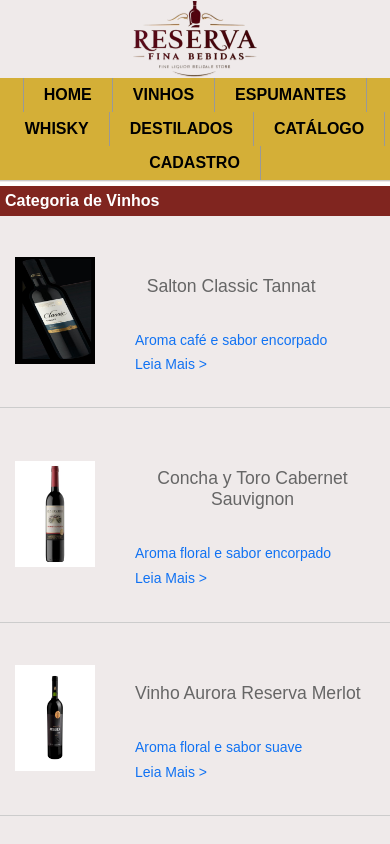
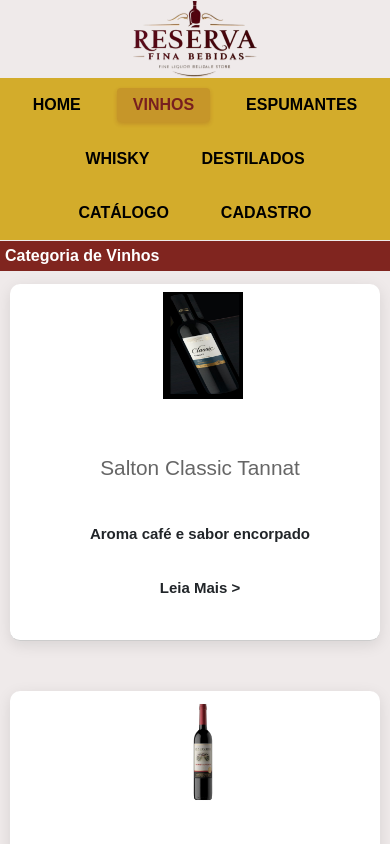
Before and after one commit to thawanylima/reserva-fina-bebidas, a React (Create React App) app: page /vinhos in a window 390 px wide. Shown: the top 844 px of the page. Built offline with nearby package versions, Linux system fonts and the light colour scheme.

Commit message:
update style e add componente bebidaindividual

```diff
--- a/src/App.js
+++ b/src/App.js
@@ -13,6 +13,7 @@
 import Tabela from "./components/Tabela";
 import BuscaBebidaAlteracao from "./components/BuscaBebidaAlteracao";
 import Cadastro from "./components/Cadastro";
+import BebidaIndividual from './components/BebidaIndividual';
 import axios from "axios";
 
 class App extends Component{
@@ -72,6 +73,8 @@
 
           <Route path="/tabela" element={<Tabela bebidas={this.state.bebidas} excluirBebida={this.excluirBebida} />} />
 
+          <Route path="/bebida/:slug" element={<BebidaIndividual bebidas={bebidas} />} />
+
           <Route path="/bebida/:bebidaSlug" element={<BuscaBebida bebidas={this.state.bebidas} />}/>
           <Route path="*" element={<NotFound />} />
         </Routes>
--- /dev/null
+++ b/src/components/BebidaIndividual.js
@@ -0,0 +1,99 @@
+import React from 'react';
+import { useParams, Link } from 'react-router-dom';
+
+const BebidaIndividual = ({ bebidas }) => {
+  const { slug } = useParams();
+
+  // Encontra a bebida pelo slug
+  const bebida = bebidas.find(b => b.slug === slug);
+
+  // Se não encontrar a bebida, mostra erro
+  if (!bebida) {
+    return (
+      <main className="principal">
+        <div className="produto-nao-encontrado">
+          <h2>Produto não encontrado</h2>
+          <p>Desculpe, não conseguimos encontrar o produto solicitado.</p>
+          <Link to="/" className="botao lista-cadastrar-alterar">
+            Voltar ao início
+          </Link>
+        </div>
+      </main>
+    );
+  }
+
+  return (
+    <main className="produto-individual-container">
+      <div className="produto-header">
+        <div className="produto-imagem">
+          <img
+            src={`/imagens/bebidas/${bebida.imagem}.jpg`}
+            alt={bebida.nome}
+            onError={(e) => {
+              e.target.src = '/imagens/placeholder.jpg'; // imagem padrão se não carregar
+            }}
+          />
+        </div>
+
+        <div className="produto-info">
+          <h1>{bebida.nome}</h1>
+
+          {bebida.marca && (
+            <div className="produto-marca">
+              <strong>Marca:</strong> {bebida.marca}
+            </div>
+          )}
+
+          {bebida.tipo && (
+            <div className="produto-tipo">
+              <strong>Categoria:</strong> {bebida.tipo}
+            </div>
+          )}
+
+          {bebida.preco && (
+            <div className="produto-preco">
+              <strong>Preço:</strong> R$ {bebida.preco}
+            </div>
+          )}
+        </div>
+      </div>
+
+      <div className="produto-detalhes">
+        <h3>Descrição</h3>
+        <p>{bebida.descricao}</p>
+
+        {bebida.detalhes && (
+          <div className="detalhes-extras">
+            <h4>Informações Adicionais</h4>
+            <p>{bebida.detalhes}</p>
+          </div>
+        )}
+
+        {bebida.graduacao && (
+          <div className="graduacao">
+            <strong>Graduação Alcoólica:</strong> {bebida.graduacao}%
+          </div>
+        )}
+
+        {bebida.origem && (
+          <div className="origem">
+            <strong>Origem:</strong> {bebida.origem}
+          </div>
+        )}
+      </div>
+
+      <div className="produto-acoes">
+        <Link to="/" className="botao lista-cadastrar-alterar">
+          ← Voltar aos Produtos
+        </Link>
+
+        {/* Adicione outros botões se necessário */}
+        <button className="botao cadastrar-alterar">
+          Adicionar ao Carrinho
+        </button>
+      </div>
+    </main>
+  );
+};
+
+export default BebidaIndividual;
--- a/src/components/Destilados.js
+++ b/src/components/Destilados.js
@@ -4,6 +4,7 @@
 const Destilados= ({ bebidas }) =>(
     <main className="principal">
         <h2>Categoria de Destilados</h2>
+        <div className="produtos-container">
         {bebidas.filter(t => t.tipo === "Destilados").map(bebida => (
             <div className="card">
                 <div className='thumb'>
@@ -18,6 +19,7 @@
                 </Link>
             </div>
         ))}
+        </div>
     </main>
 )
 export default Destilados;
--- a/src/components/Espumantes.js
+++ b/src/components/Espumantes.js
@@ -4,6 +4,7 @@
 const Espumantes= ({ bebidas }) =>(
     <main className="principal">
         <h2>Categoria de Espumantes</h2>
+        <div className="produtos-container">
         {bebidas.filter(t => t.tipo === "Espumantes").map(bebida => (
             <div className="card">
                 <div className='thumb'>
@@ -18,6 +19,7 @@
                 </Link>
             </div>
         ))}
+        </div>
     </main>
 )
 export default Espumantes;
--- a/src/components/Vinhos.js
+++ b/src/components/Vinhos.js
@@ -4,6 +4,7 @@
 const Vinhos= ({ bebidas }) =>(
     <main className="principal">
         <h2>Categoria de Vinhos</h2>
+        <div className="produtos-container">
         {bebidas.filter(t => t.tipo === "Vinhos").map(bebida => (
             <div className="card">
                 <div className='thumb'>
@@ -18,6 +19,7 @@
                 </Link>
             </div>
         ))}
+        </div>
     </main>
 );
 export default Vinhos;
--- a/src/components/Whisky.js
+++ b/src/components/Whisky.js
@@ -4,6 +4,7 @@
 const Whisky = ({ bebidas }) =>(
     <main className="principal">
         <h2>Categoria de Whisky</h2>
+        <div className="produtos-container">
         {bebidas.filter(t => t.tipo === "Whisky").map(bebida => (
             <div className="card">
                 <div className='thumb'>
@@ -18,6 +19,7 @@
                 </Link>
             </div>
         ))}
+        </div>
     </main>
 );
 export default Whisky;
--- a/src/index.css
+++ b/src/index.css
@@ -33,37 +33,58 @@
   position: absolute;
   top: -20000px;
 }
+/* Estiliza a imagem do logotipo */
+.logo img {
+  height: 120px;         /* Altura aumentada para melhor visualização */
+  max-width: 100%;      /* Evita ultrapassar o espaço da tela */
+  object-fit: contain;  /* Mantém proporção da imagem */
+}
+.topo { /* Container principal do cabeçalho */
+  background-color: #f3ecec;
+  padding: 10px 0;
+  text-align: center;
+}
 .topo h1 {
   width: 200px;
   height: 50px;
   margin: 0 auto;
 }
 .topo ul {
-  background: #d4af37;
-  border-bottom: 1px solid #cacaca;
+background-color: #d3ac2b; /* Dourado */
+  padding: 10px 0;
+  display: flex;
+  justify-content: center;
+  flex-wrap: wrap;
+  gap: 20px;
+  margin: 0;
+  list-style: none;
+  border: none;
 }
 .topo li {
+  border: none;
   display: inline-block;
-  border-right: 1px solid #999;
 }
 .topo li a {
+ color: black;
+  font-weight: bold;
+  text-decoration: none;
+  padding: 8px 16px;
+  border-radius: 4px;
+  transition: all 0.3s ease;
+  display: inline-block;
   text-transform: uppercase;
-  font-weight: bold;
-  color: #000;
-  text-decoration: none;
-  display: block;
-  padding: 8px 20px;
 }
 .topo li a:hover {
-  color: #666;
+  color: #781f1f; /* Vinho */
+  background-color: rgba(120, 31, 31, 0.1);
+  transform: translateY(-1px);
 }
-.topo li:first-child a {
-  border-left: 1px solid #999;
+.topo li a.active { /* Estado ativo (página atual) - NavLink adiciona automaticamente */
+  color: #781f1f; /* Vinho */
+  background-color: rgba(120, 31, 31, 0.15);
+  box-shadow: 0 2px 4px rgba(120, 31, 31, 0.2);
 }
-.principal a {
-  color: #1072f3;
-  text-decoration: none;
-}
+
 .thumb img {
   display: block;
   width: 80px;
@@ -74,21 +95,19 @@
   background: #efeaea;
   padding: 1px 0;
 }
-.topo {
-  margin-bottom: 4px;
+.principal a {
+  color: #1072f3;
+  text-decoration: none;
 }
 .principal {
-  display: flex;
-  flex-wrap: wrap;
-  justify-content: space-between;
   background: #efeaea;
-  max-width: 900px;
-  margin: 0 auto;
+  width: 100%;
+  margin: 0;
+  padding: 0;
 }
 .principal h2 {
   flex-basis: 100%;
   font-size: 1em;
-  margin: 0;
   padding: 6px 5px;
   color: #fff;
   background: #740f08e5;
@@ -99,11 +118,24 @@
 .principal ol {
   margin-top: 8px;
 }
+.produtos-container {
+  display: grid;
+  grid-template-columns: repeat(auto-fit, minmax(400px, 1fr));
+  gap: 30px;
+  padding: 20px;
+  max-width: 1200px;
+  margin: 0 auto;
+}
 .card {
   display: flex;
   flex: 0 1 50%;
   padding: 8px 0 10px 10px;
   border-bottom: 1px solid #ccc;
+  background: white;
+  border-radius: 10px;
+  box-shadow: 0 4px 15px rgba(0,0,0,0.1);
+  margin-bottom: 30px;
+  overflow: hidden;
 }
 .card h2 {
   font-size: 16px;
@@ -119,19 +151,43 @@
   align-items: center;
   justify-content: center;
 }
+
+.leia-mais {
+  color: #1072f3;
+  text-decoration: none;
+  font-size: 14px;
+  margin: 10px 0;
+  display: inline-block;
+  transition: color 0.3s ease;
+}
+
+.leia-mais:hover {
+  color: #0056b3;
+  text-decoration: underline;
+}
+
+
 .detalhes {
-  padding: 20px;
+  padding: 30px;
   flex-grow: 2;
   display: flex;
   flex-direction: column;
+  color: #212529;
 }
 .detalhes h3 {
   margin-bottom: 20px; /* Aumenta espaço abaixo do título */
-  font-size: 1.1rem;
+  font-size: 1.3rem;
 }
 .detalhes p{
   margin-bottom: 1%; /* Aumenta espaço entre parágrafos */
   line-height: 1.6; /* Melhora legibilidade */
+  color: #666;
+  line-height: 1.6;
+  font-size: 15px;
+  margin-bottom: 10px;
+  color: #212529;
+  padding: 10px 0;
+  font-weight: 600;
 }
 .detalhes a{
   display: inline-block;
@@ -141,18 +197,6 @@
   margin-top: 4px;
 }
 
-.btn-comprar {
-    background: #e4d7d7;
-    color: rgb(12, 0, 0);
-    padding: 4px 8px;
-    border-radius: 5px;
-    cursor: pointer;
-    font-weight: 600;
-    transition: background-color 0.3s;
-}
-.btn-comprar:hover {
-    background: #b9a8a8;
-}
 /* css para cadastrar formularios e tabelas
 */
 #tudo {
@@ -206,13 +250,7 @@
 label[for="ftitulo"] {
   display: block;
 }
-#fisbn,
-#ftitulo,
-#fautor {
-  width: 100%;
-  padding: 4px 10px;
-  font-size: 15px;
-}
+
 .botao {
   display: inline-block;
   font-weight: 400;
@@ -270,18 +308,21 @@
   display: flex;
   flex-direction: column;
   align-items: center;
-  padding: 1rem;
+  justify-content: center;
+  min-height: 60vh;
+  padding: 2rem;
   background-color: #fdfaf6;
   font-family: 'Segoe UI', Tahoma, Geneva, Verdana, sans-serif;
 }
 .cadastro-form {
   background-color: #fdfaf6;
-  padding: 2rem 4rem;
-  margin-bottom: 2rem;
+  padding: 3rem 4rem;
+  margin: 2rem auto;
   border-radius: 1rem;
   box-shadow: 0 2px 10px rgba(0,0,0,0.1);
   max-width: 600px;
-  width: 100%;
+  width: 90%;
+  box-sizing: border-box;
 }
 .cadastro-form h2 {
   text-align: center;
@@ -338,6 +379,7 @@
 .tabela {
   width: 100%;
   border-collapse: collapse;
+  justify-content: center;
   margin: 1.5rem 0;
   background-color: #fdfaf6;
   box-shadow: 0 2px 10px rgba(0, 0, 0, 0.1);
@@ -439,3 +481,154 @@
     flex-direction: column;
   }
 }
+@media screen and (max-width: 767px) {
+  .produtos-container {
+    grid-template-columns: 1fr;
+    gap: 20px;
+    padding: 10px;
+  }
+
+  .card {
+    flex-direction: column;
+    text-align: center;
+  }
+
+  .thumb {
+    margin-right: 0;
+    margin-bottom: 15px;
+  }
+
+  .detalhes {
+    padding: 10px 0;
+  }
+}
+/* Desktop - 3 colunas */
+@media (min-width: 1024px) {
+  .produtos-container {
+    grid-template-columns: repeat(3, 1fr);
+  }
+}
+
+/* CSS adicional para a página individual da bebida */
+
+.produto-individual-container {
+  max-width: 1200px;
+  margin: 2rem auto;
+  padding: 2rem;
+  background-color: #fdfaf6;
+  border-radius: 1rem;
+  box-shadow: 0 2px 10px rgba(0,0,0,0.1);
+}
+
+.produto-header {
+  display: flex;
+  gap: 3rem;
+  margin-bottom: 3rem;
+  align-items: flex-start;
+}
+
+.produto-imagem {
+  flex-shrink: 0;
+}
+
+.produto-imagem img {
+  width: 250px;
+  height: 350px;
+  object-fit: cover;
+  border-radius: 0.8rem;
+  box-shadow: 0 4px 15px rgba(0,0,0,0.1);
+}
+
+.produto-info {
+  flex: 1;
+}
+
+.produto-info h1 {
+  color: #994f42;
+  font-size: 2.5rem;
+  margin-bottom: 1.5rem;
+  font-weight: 600;
+}
+
+.produto-marca,
+.produto-tipo,
+.produto-preco,
+.graduacao,
+.origem {
+  margin-bottom: 1rem;
+  font-size: 1.1rem;
+  color: #666;
+}
+
+.produto-marca strong,
+.produto-tipo strong,
+.produto-preco strong,
+.graduacao strong,
+.origem strong {
+  color: #994f42;
+  font-weight: 600;
+}
+
+.produto-preco {
+  font-size: 1.3rem;
+  color: #28a745;
+  font-weight: bold;
+}
+
+.produto-detalhes {
+  background-color: #f9f9f9;
+  padding: 2rem;
+  border-radius: 0.8rem;
+  margin-bottom: 2rem;
+}
+
+.produto-detalhes h3 {
+  color: #994f42;
+  font-size: 1.5rem;
+  margin-bottom: 1rem;
+  font-weight: 600;
+}
+
+.produto-detalhes p {
+  line-height: 1.7;
+  color: #555;
+  font-size: 1rem;
+  margin-bottom: 1rem;
+}
+
+.detalhes-extras {
+  margin-top: 2rem;
+  padding-top: 2rem;
+  border-top: 1px solid #e0e0e0;
+}
+
+.detalhes-extras h4 {
+  color: #994f42;
+  font-size: 1.2rem;
+  margin-bottom: 0.8rem;
+  font-weight: 600;
+}
+
+.produto-acoes {
+  display: flex;
+  gap: 1rem;
+  justify-content: center;
+  flex-wrap: wrap;
+}
+
+.produto-nao-encontrado {
+  text-align: center;
+  padding: 4rem 2rem;
+}
+
+.produto-nao-encontrado h2 {
+  color: #994f42;
+  font-size: 2rem;
+  margin-bottom: 1rem;
+}
+
+.produto-nao-encontrado p {
+  color: #666;
+  font-size: 1.1rem;
+  margin-bottom: 2rem;
+}
```
Also changed, not shown: src/components/Home.js (+11 -7 lines).
